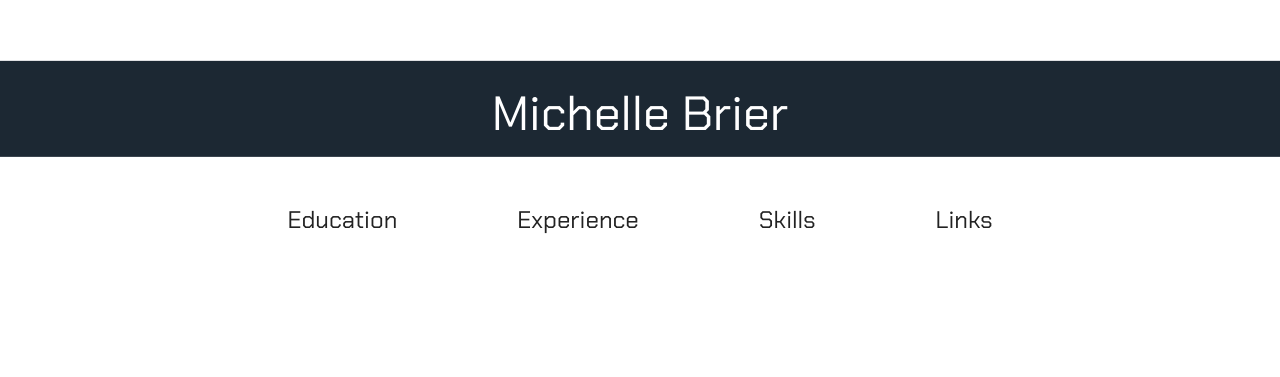
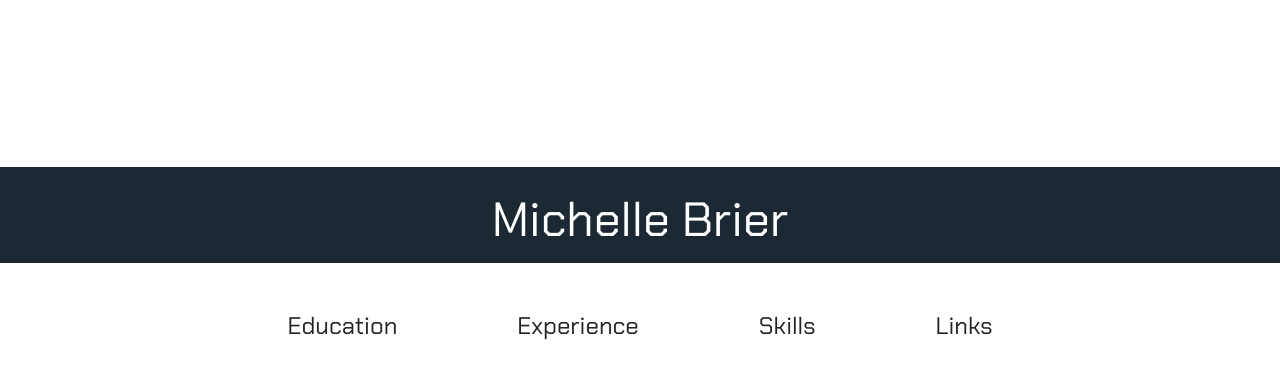
Before and after one commit to michellebrier/michellebrier.me, a React (Create React App) app: page / in a window 1280 px wide. Shown: the part 153-530 px from the top of the page. Built offline with nearby package versions, Linux system fonts and the light colour scheme.

Commit message:
fix transitions and typo

```diff
--- a/src/App.css
+++ b/src/App.css
@@ -60,8 +60,8 @@ a:hover {
 
 .home {
   margin-top: 40vh;
-  left: 50%;
-  transform: translate(-50%, -50%);
+  left: 0%;
+  transform: scale(1);
   transition: margin-top 0.35s ease-out;
 }
 
--- a/src/App.js
+++ b/src/App.js
@@ -141,7 +141,7 @@ class App extends Component {
                 <li>CS 70: Discrete Math & Probability Theory</li>
                 <li>IND ENG 135: Applied Data Science with Venture Applications</li>
                 <li>CS 168: Internet Architecture and Protocols</li>
-                <li>CS184: Computer Graphics and Imaging</li>
+                <li>CS 184: Computer Graphics and Imaging</li>
               </Col>
             </Row>
           </Col>
```
